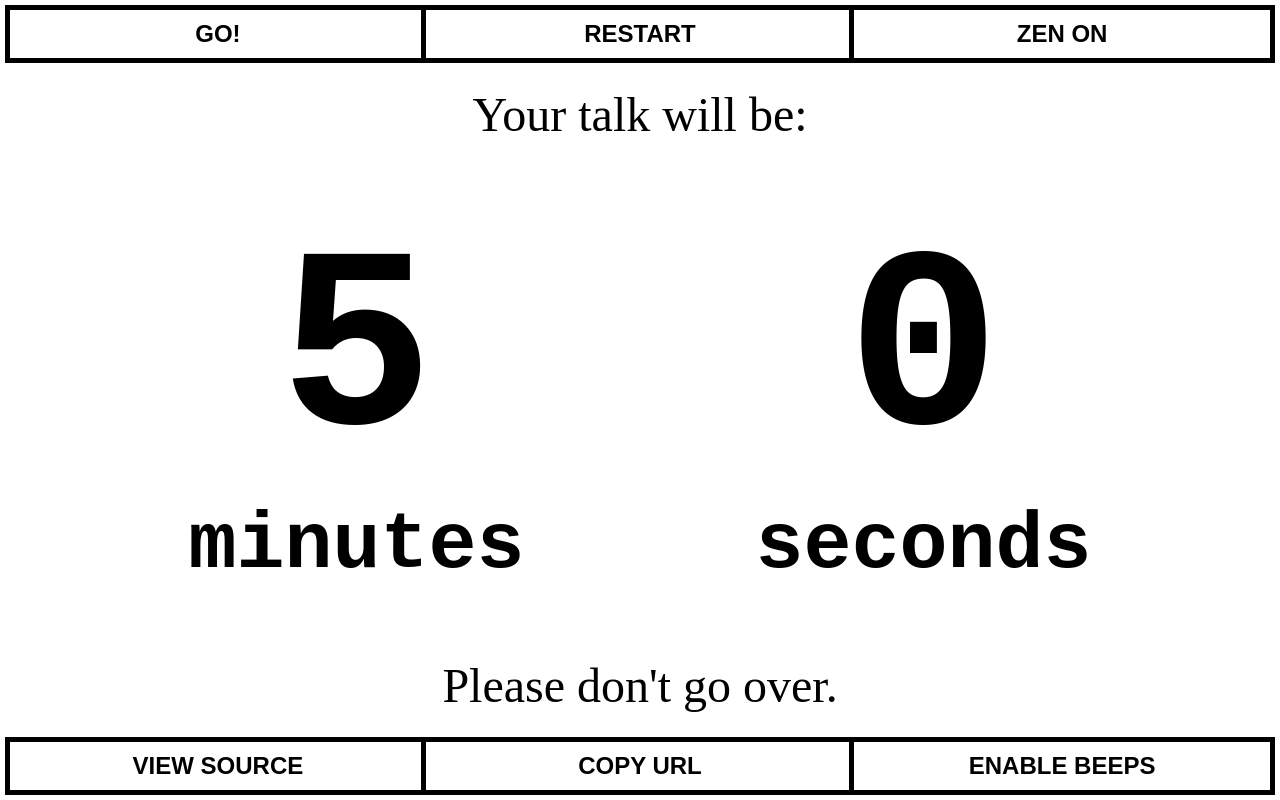
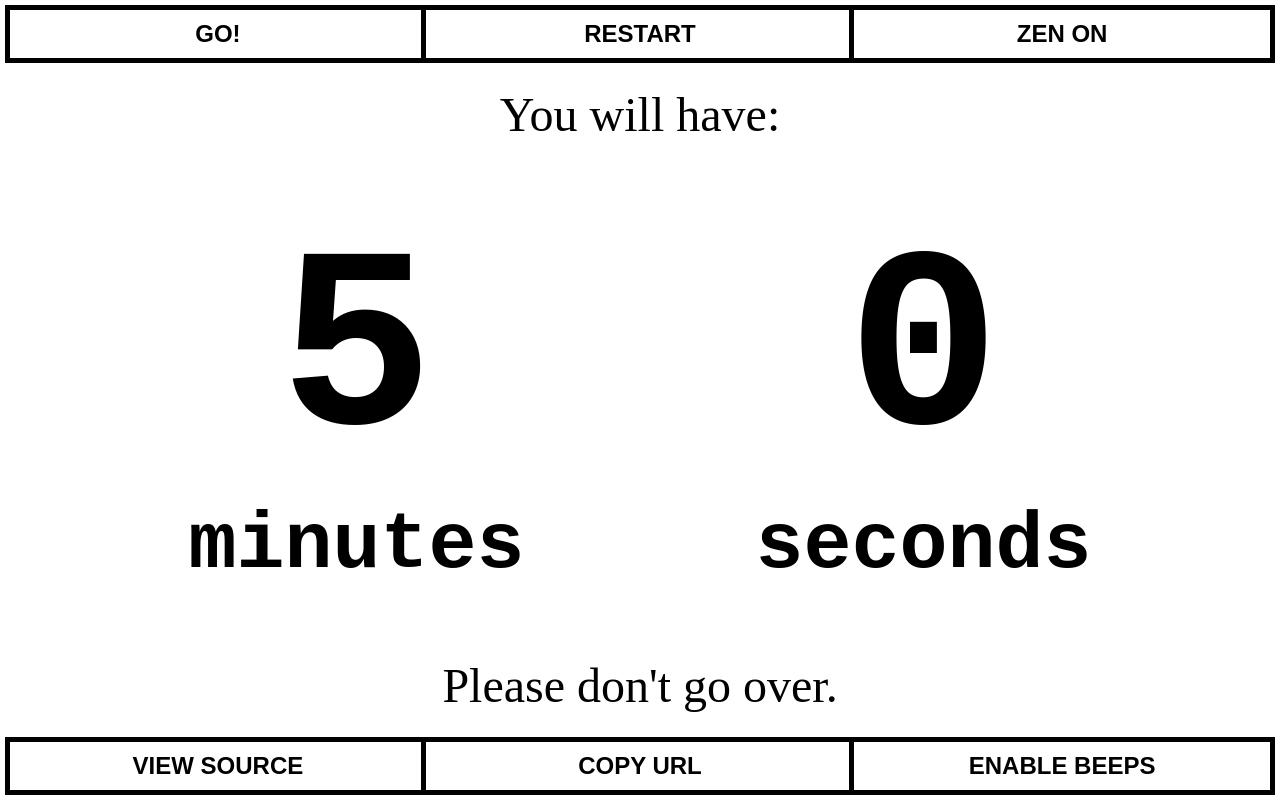
Before and after one commit to JoshuaKGoldberg/stoptalking, a React (Create React App) app: page /play in a window 1280 px wide. Built offline with nearby package versions, Linux system fonts and the light colour scheme.

Commit message:
Better messaging in top controls

```diff
--- /dev/null
+++ b/src/play/PlayView/TopControls/TopMessage/index.tsx
@@ -0,0 +1,16 @@
+import React from "react";
+
+import { Settings } from "../../../../types";
+
+export type TopMessageProps = {
+    paused?: boolean;
+    settings: Pick<Settings, "remaining" | "time">;
+};
+
+export const TopMessage: React.FC<TopMessageProps> = ({ paused, settings }) => {
+    if (paused && settings.remaining === settings.time) {
+        return <>You will have:</>;
+    }
+
+    return <>You have:</>;
+};
--- a/src/play/PlayView/TopControls/index.tsx
+++ b/src/play/PlayView/TopControls/index.tsx
@@ -2,26 +2,28 @@ import React from "react";
 
 import { ButtonsList } from "../../../components/ButtonsList";
 import { InputButton } from "../../../components/Inputs/InputButton";
+import { Notice } from "../../../components/Notice";
 import { ZenZone } from "../../../components/ZenZone";
-import { Notice } from "../../../components/Notice";
+import { Settings } from "../../../types";
+import { TopMessage } from "./TopMessage";
 
 export type TopControlsProps = {
     paused?: boolean;
     restart: () => void;
     setPaused: (newPaused: boolean) => void;
+    settings: Settings;
     toggleZen: () => void;
-    zen?: boolean;
 };
 
 export const TopControls: React.FC<TopControlsProps> = ({
     paused,
     restart,
     setPaused,
+    settings,
     toggleZen,
-    zen,
 }) => {
     return (
-        <ZenZone zen={zen}>
+        <ZenZone zen={settings.zen}>
             <ButtonsList>
                 <InputButton
                     onClick={() => setPaused(!paused)}
@@ -30,10 +32,12 @@ export const TopControls: React.FC<TopControlsProps> = ({
                 <InputButton onClick={restart} value="Restart" />
                 <InputButton
                     onClick={toggleZen}
-                    value={zen ? "Zen Off" : "Zen On"}
+                    value={settings.zen ? "Zen Off" : "Zen On"}
                 />
             </ButtonsList>
-            <Notice>{paused ? "Your talk will be:" : "You have:"}</Notice>
+            <Notice>
+                <TopMessage paused={paused} settings={settings} />
+            </Notice>
         </ZenZone>
     );
 };
--- a/src/play/PlayView/index.tsx
+++ b/src/play/PlayView/index.tsx
@@ -55,8 +55,8 @@ export const PlayView: React.FC<PlayViewProps> = ({
                 paused={paused}
                 restart={restart}
                 setPaused={setPaused}
+                settings={settings}
                 toggleZen={() => setSettings({ zen: !settings.zen })}
-                zen={settings.zen}
             />
             <TimeDisplay value={Math.max(0, settings.remaining)} />
             <BottomControls
```
